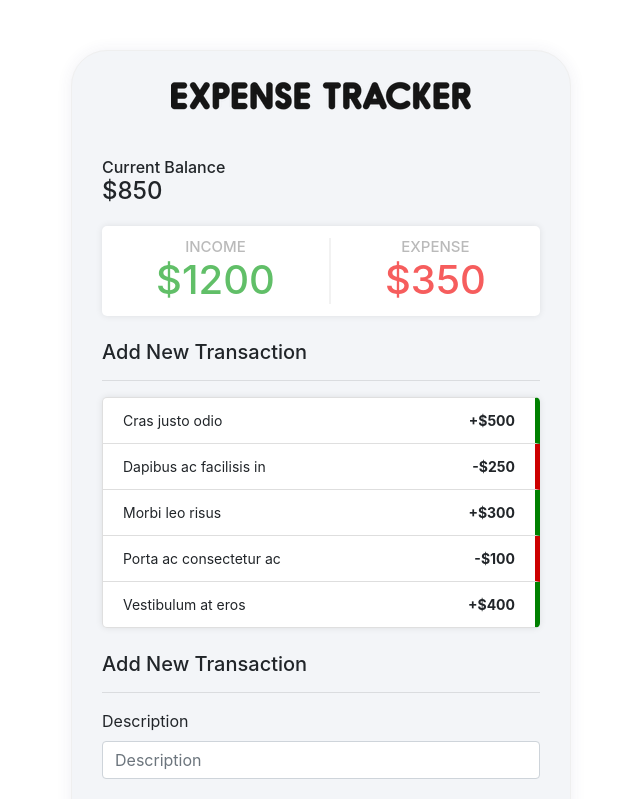
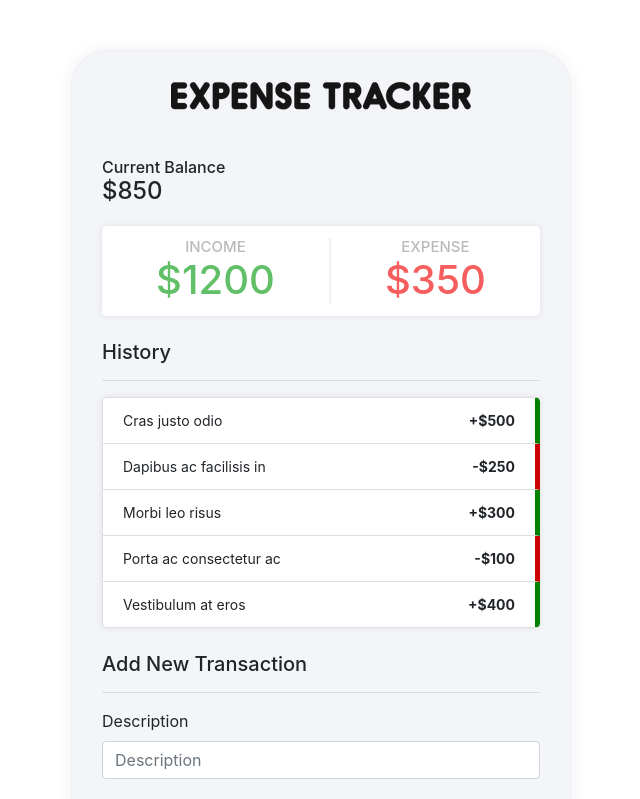
Before and after one commit to nomanaadma/Expense-Tracker-React-App, a React (Create React App) app: page / in a window 1280 px wide. Shown: the top 799 px of the page, without its empty margins (319-959 px from the left). Built offline with nearby package versions, Linux system fonts and the light colour scheme.

Commit message:
Bug Fixed of initial empty value

```diff
--- a/src/components/balance.jsx
+++ b/src/components/balance.jsx
@@ -5,7 +5,7 @@ function Balance() {
 	let { transactions } = useContext(GlobalContext);
 
 	const amounts = transactions.map(transaction => transaction.amount);
-	const balance = amounts.reduce((total, item) => (total += item));
+	const balance = amounts.length ? amounts.reduce((total, item) => (total += item)) : 0;
 
 	return (
 		<div className="balance">
--- a/src/components/history.jsx
+++ b/src/components/history.jsx
@@ -5,9 +5,11 @@ function History() {
 
 	let { transactions, deleteTransaction } = useContext(GlobalContext);
 
+	if(transactions.length == 0) return null;
+
 	return (
 		<div className="history mt-4">
-			<h5>Add New Transaction</h5>
+			<h5>History</h5>
 			<hr />
 			<ul className="list-group clearfix">
 				{transactions.map((transaction, index) => {
```
